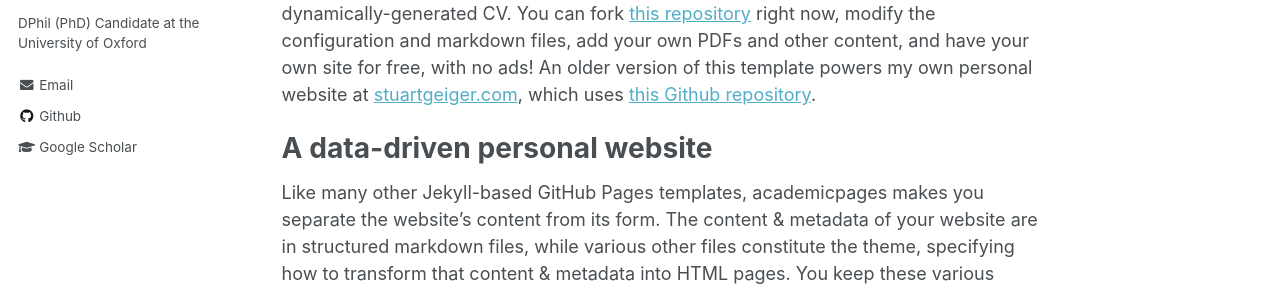
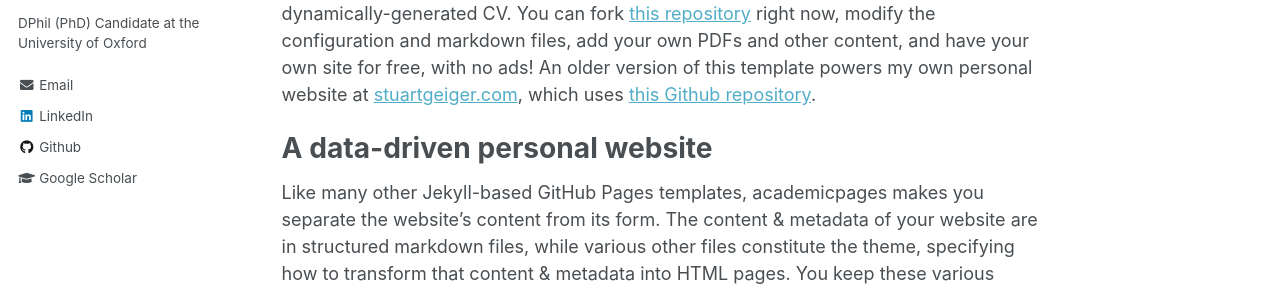
Before and after one commit to hankunren/academicpages, a Jekyll site: the page built from _pages/about.md, in a window 1280 px wide. Shown: the part 322-613 px from the top of the page. Built offline with Jekyll 4.4.1, drawn with Linux system fonts in a browser that asks for light colours.

Commit message:
Update _config.yml

```diff
--- a/_config.yml
+++ b/_config.yml
@@ -102,7 +102,7 @@ author:
   instagram        :
   impactstory      :
   lastfm           :
-  linkedin         :
+  linkedin         : "www.linkedin.com/in/hankunren"
   orcid            :
   pinterest        :
   soundcloud       :
```
